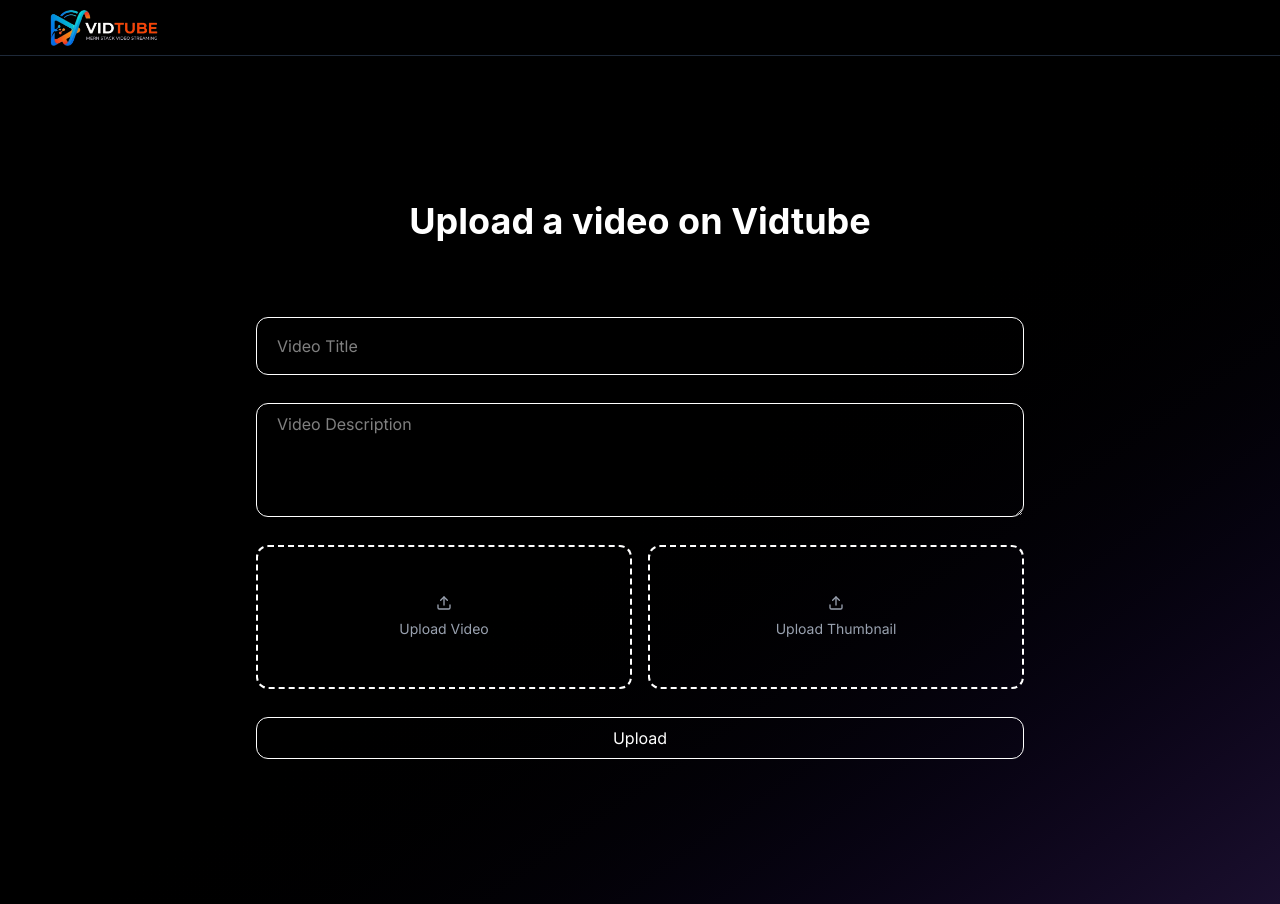
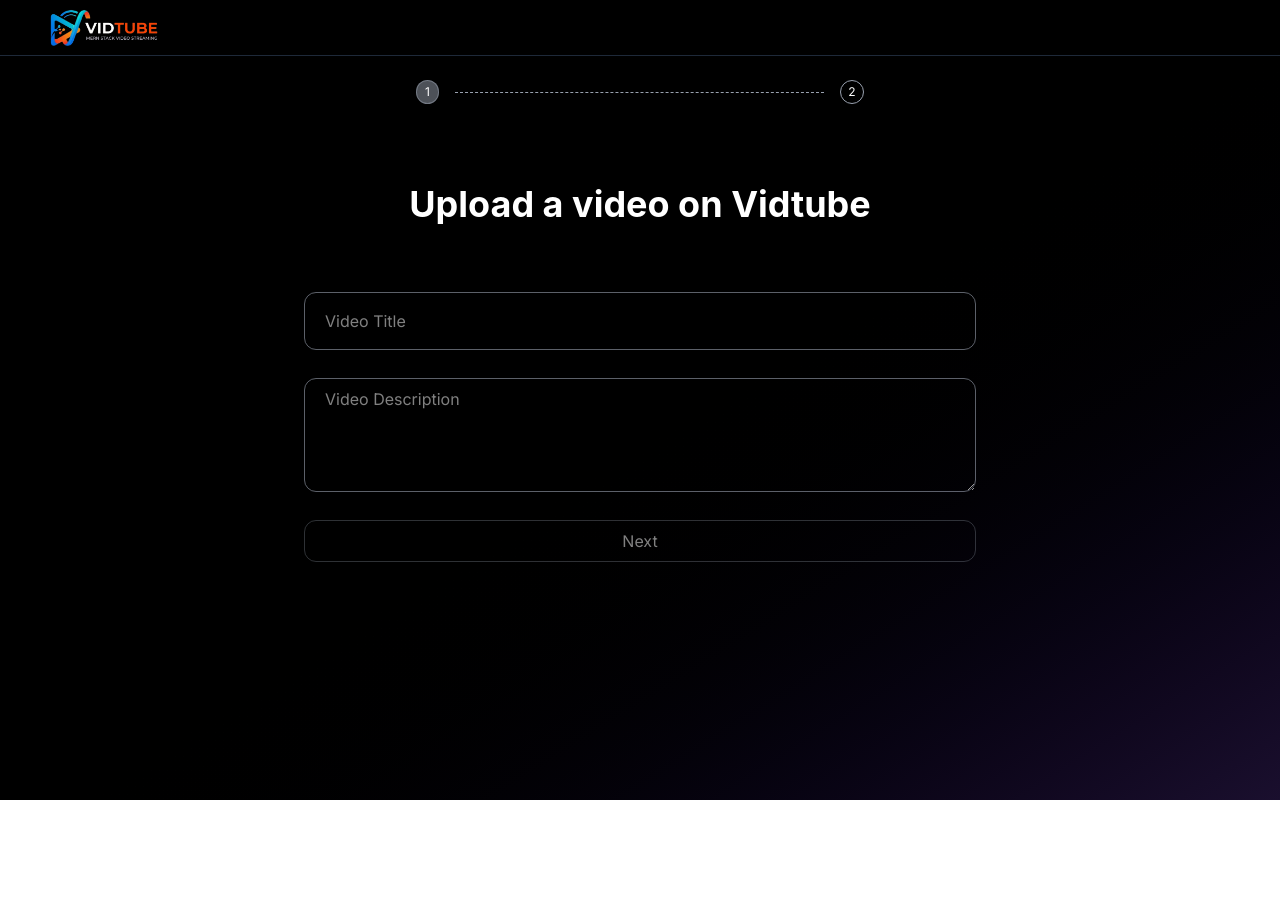
Before and after one commit to SarveshHardas/vidtube-frontend, a React (Vite) app: page /videos in a window 1280 px wide. After the commit the page ends 800 px from the top, so only its background shows below. Built offline with nearby package versions, Linux system fonts and the light colour scheme; no server answers; sample sign-in values are in the browser's storage.

Commit message:
changed ui of video upload form

```diff
--- a/src/pages/UploadVideo.tsx
+++ b/src/pages/UploadVideo.tsx
@@ -2,18 +2,23 @@
 import toast from "react-hot-toast"
 import React, { useState } from "react"
 import { uploadVideo } from "../api/video.api";
+import { useNavigate } from "react-router-dom";
 
 export const UploadVideo = () => {
+    const navigate = useNavigate();
 
     const [videoTitle, setVideoTitle] = useState("")
     const [videoDescription, setVideoDescription] = useState("")
     const [videoFile, setVideoFile] = useState<File | null>(null)
     const [videoThumbnail, setVideoThumbnail] = useState<File | null>(null)
     const [isUploading, setIsUploading] = useState(false)
+    const [page, setPage] = useState<1 | 2>(1)
+    const [titleFilled, setTitleFilled] = useState(false)
+    const [descFilled, setDescFilled] = useState(false)
 
     const handleUploadVideo = async (e: React.FormEvent) => {
         e.preventDefault();
-        try{
+        try {
             setIsUploading(true);
             const formData = new FormData();
             formData.append("title", videoTitle);
@@ -29,7 +34,8 @@
             setVideoDescription("");
             setVideoFile(null);
             setVideoThumbnail(null);
-        }catch(error){
+            navigate("/");
+        } catch (error) {
             setIsUploading(false);
             console.error("Upload failed:", error);
             toast.error("Failed to upload video");
@@ -37,24 +43,48 @@
     }
 
     return (
-        <form className="flex flex-col justify-center items-center gap-7 my-auto min-h-screen" onSubmit={handleUploadVideo}>
-            <h1 className="text-center text-4xl font-bold font-sans mb-12">Upload a video on Vidtube</h1>
+        <section>
+            <div className="w-full max-w-md flex justify-center items-center gap-4 mx-auto">
+                <div className={`px-2 py-1 rounded-full border border-gray-400 w-6 h-6 flex items-center justify-center text-xs ${page === 1 ? "border-gray-400/50 bg-gray-400/50" : "border-gray-400"}`}>1</div>
+                <div className="border-b border-gray-400 w-full border-dashed" />
+                <div className={`px-2 py-1 rounded-full border border-gray-400 w-6 h-6 flex items-center justify-center text-xs ${page === 2 ? "border-gray-400/50 bg-gray-400/50" : "border-gray-400"}`}>2</div>
+            </div>
+            <form className="flex flex-col justify-center items-center gap-7 mt-20 mb-10" onSubmit={handleUploadVideo}>
+                {
+                    page === 1 ? (
+                        <>
+                            <h1 className="text-center text-4xl font-bold font-sans mb-10">Upload a video on Vidtube</h1>
                             <input
                                 placeholder="Video Title"
                                 type="text"
                                 value={videoTitle}
-                onChange={(e) => setVideoTitle(e.target.value)}
-                className="w-full max-w-3xl bg-transparent px-5 py-4 border border-white rounded-xl focus:outline-none hover:border-gray-400/60 transition-colors ease-linear duration-300"
+                                onChange={(e) => {
+                                    setVideoTitle(e.target.value)
+                                    setTitleFilled(true);
+                                }}
+                                className="w-full max-w-2xl bg-transparent px-5 py-4 border border-gray-400/60 rounded-xl focus:outline-none hover:border-white transition-colors ease-linear duration-300"
                                 required
                             />
                             <textarea
                                 placeholder="Video Description"
                                 value={videoDescription}
                                 rows={4}
-                onChange={(e) => setVideoDescription(e.target.value)}
-                className="w-full max-w-3xl bg-transparent px-5 py-2 border border-white rounded-xl focus:outline-none hover:border-gray-400/60 transition-colors ease-linear duration-300"
+                                onChange={(e) => {
+                                    setVideoDescription(e.target.value)
+                                    setDescFilled(true);
+                                }}
+                                className="w-full max-w-2xl bg-transparent px-5 py-2 border border-gray-400/60 rounded-xl focus:outline-none hover:border-white transition-colors ease-linear duration-300"
                             />
-            <div className="flex gap-4 w-full max-w-3xl">
+                            <button
+                                type="submit"
+                                disabled={isUploading || !titleFilled || !descFilled}
+                                className="w-full max-w-2xl bg-transparent px-5 py-2 border border-gray-400/60 rounded-xl focus:outline-none hover:border-white transition-colors ease-linear duration-300 disabled:opacity-50 disabled:cursor-not-allowed"
+                                onClick={() => setPage(2)}
+                            >{isUploading ? "Wait..." : "Next"}</button>
+                        </>
+                    ) : (
+                        <>
+                            <div className="flex flex-col gap-4 w-full max-w-2xl">
                                 <div className="relative w-full">
                                     <input
                                         id="video-upload"
@@ -66,7 +96,7 @@
                                     />
                                     <label
                                         htmlFor="video-upload"
-                        className={`flex flex-col items-center justify-center gap-2 border-2 border-dashed rounded-xl cursor-pointer transition-colors ease-linear duration-300 w-full ${videoFile ? 'border-green-500/60 h-[120px]' : 'px-4 py-12 hover:border-gray-400/60'}`}
+                                        className={`flex flex-col items-center justify-center gap-2 border-2 border-dashed rounded-xl cursor-pointer transition-colors ease-linear duration-300 w-full ${videoFile ? 'border-green-500/60 h-[120px]' : 'px-4 py-12 border-gray-400/60 hover:border-white'}`}
                                     >
                                         {videoFile ? (
                                             <>
@@ -92,7 +122,7 @@
                                     />
                                     <label
                                         htmlFor="thumbnail-upload"
-                        className={`flex flex-col overflow-hidden items-center justify-center gap-2 border-2 border-dashed rounded-xl cursor-pointer transition-colors ease-linear duration-300 w-full ${videoThumbnail ? 'border-green-500/60 h-[120px]' : 'px-4 py-12 hover:border-gray-400/60'}`}
+                                        className={`flex flex-col overflow-hidden items-center justify-center gap-2 border-2 border-dashed rounded-xl cursor-pointer transition-colors ease-linear duration-300 w-full ${videoThumbnail ? 'border-green-500/60 h-[120px]' : 'px-4 py-12 border-gray-400/60 hover:border-white'}`}
                                     >
                                         {videoThumbnail ? (
                                             <img src={URL.createObjectURL(videoThumbnail)} alt="Thumbnail Preview" className="w-full h-full object-cover" />
@@ -105,11 +135,23 @@
                                     </label>
                                 </div>
                             </div>
+                            <div className="flex gap-4 w-full max-w-2xl">
+                                <button
+                                    type="submit"
+                                    onClick={() => setPage(1)}
+                                    disabled={isUploading}
+                                    className="w-full max-w-2xl bg-transparent px-5 py-2 border border-gray-400/60 rounded-xl focus:outline-none hover:border-white transition-colors ease-linear duration-300 disabled:opacity-50 disabled:cursor-not-allowed"
+                                >{isUploading ? "Waiting..." : "Back"}</button>
                                 <button
                                     type="submit"
                                     disabled={isUploading}
-                className="w-full max-w-3xl bg-transparent px-5 py-2 border border-white rounded-xl focus:outline-none hover:border-gray-400/60 transition-colors ease-linear duration-300 disabled:opacity-50 disabled:cursor-not-allowed"
+                                    className="w-full max-w-2xl bg-transparent px-5 py-2 border border-gray-400/60 rounded-xl focus:outline-none hover:border-white transition-colors ease-linear duration-300 disabled:opacity-50 disabled:cursor-not-allowed"
                                 >{isUploading ? "Uploading..." : "Upload"}</button>
-        </form>
+                            </div>
+                        </>
                     )
                 }
+            </form>
+        </section>
+    )
+}
```
Lines whose indentation alone changed are shown as unchanged.
